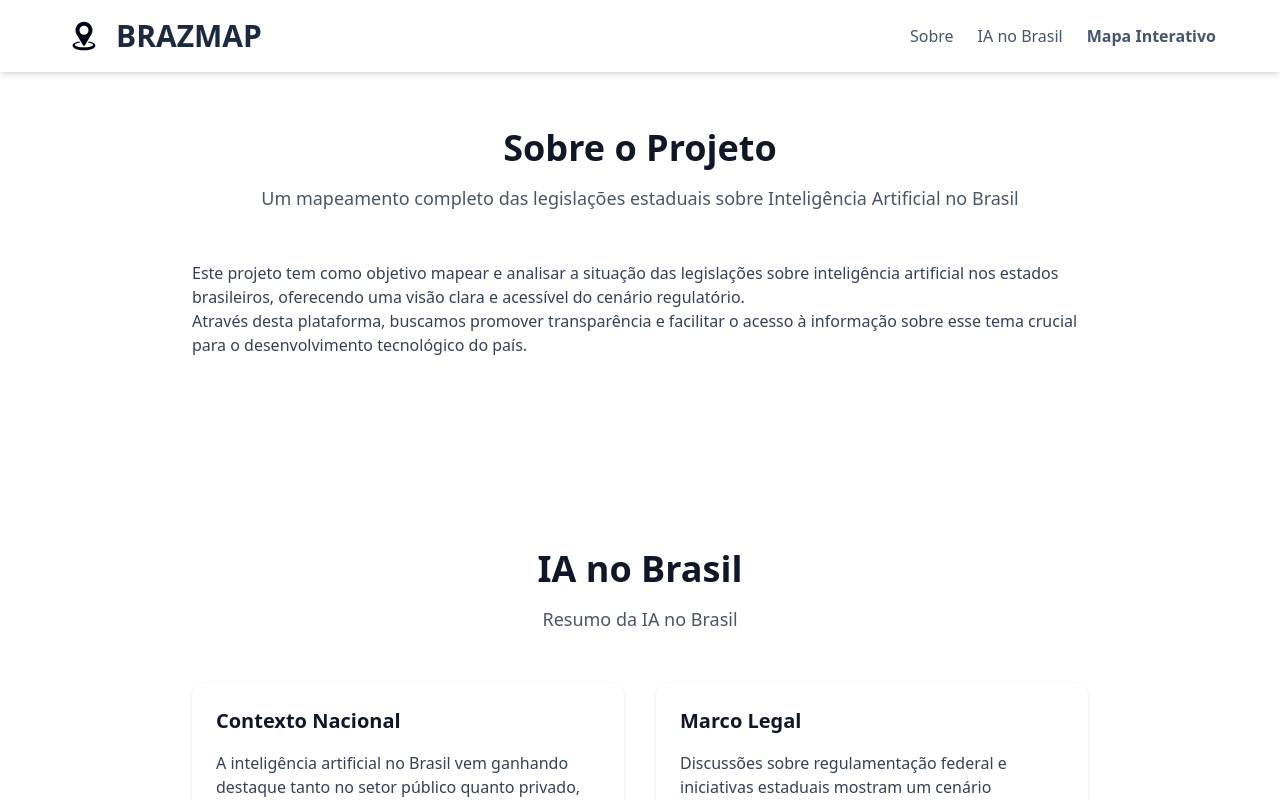
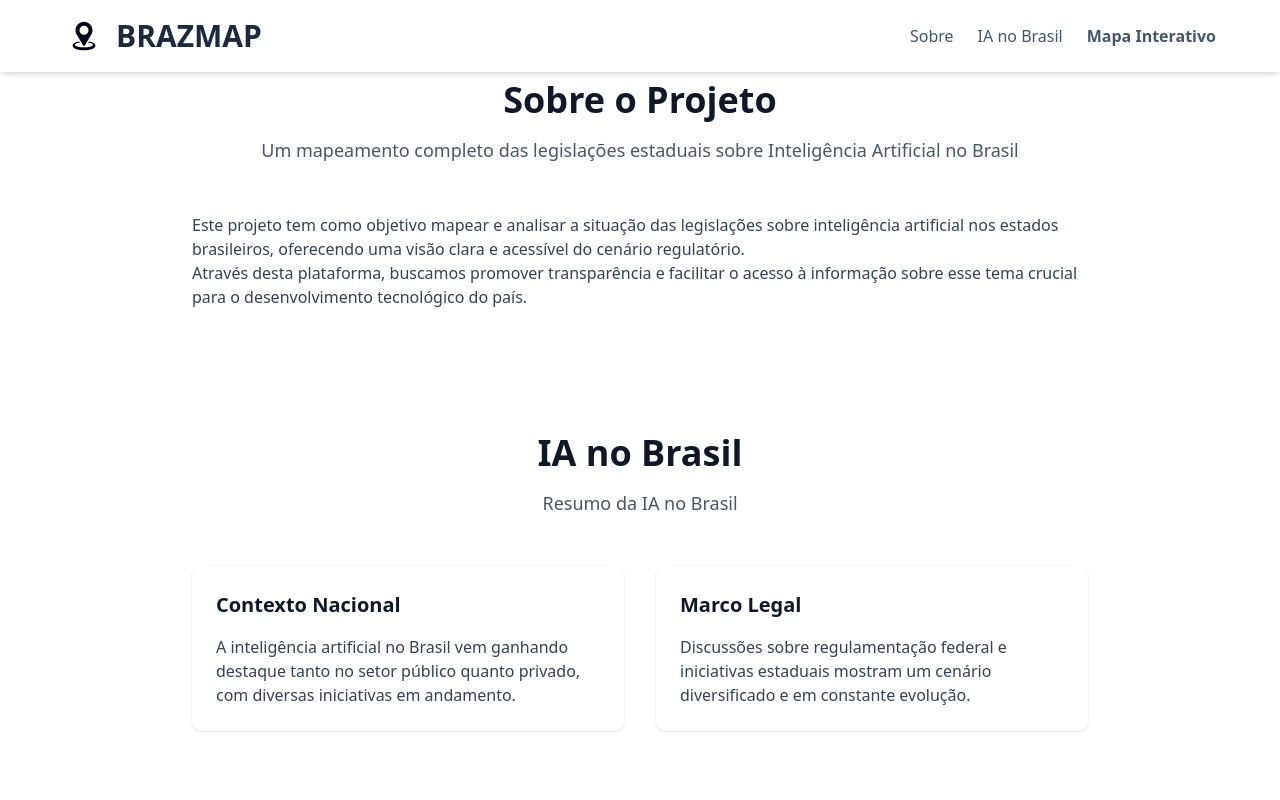
Before and after one commit to joseajr17/interactive-map, a Next.js app: page / in a window 1280 px wide. Shown: the top 800 px of the page. Built offline with nearby package versions, Linux system fonts and the light colour scheme.

Commit message:
feat: changing the vertical padding of the <Section /> component

```diff
--- a/src/components/Section/index.tsx
+++ b/src/components/Section/index.tsx
@@ -14,7 +14,7 @@ export default function Section({
   containerClassName = "",
 }: SectionProps) {
   return (
-    <section id={id} className={`pt-32 pb-16 ${className}`}>
+    <section id={id} className={`pt-[115px] sm:pt-20 pb-11 ${className}`}>
       <div className={`container mx-auto px-4 ${containerClassName}`}>
         {children}
       </div>
```
